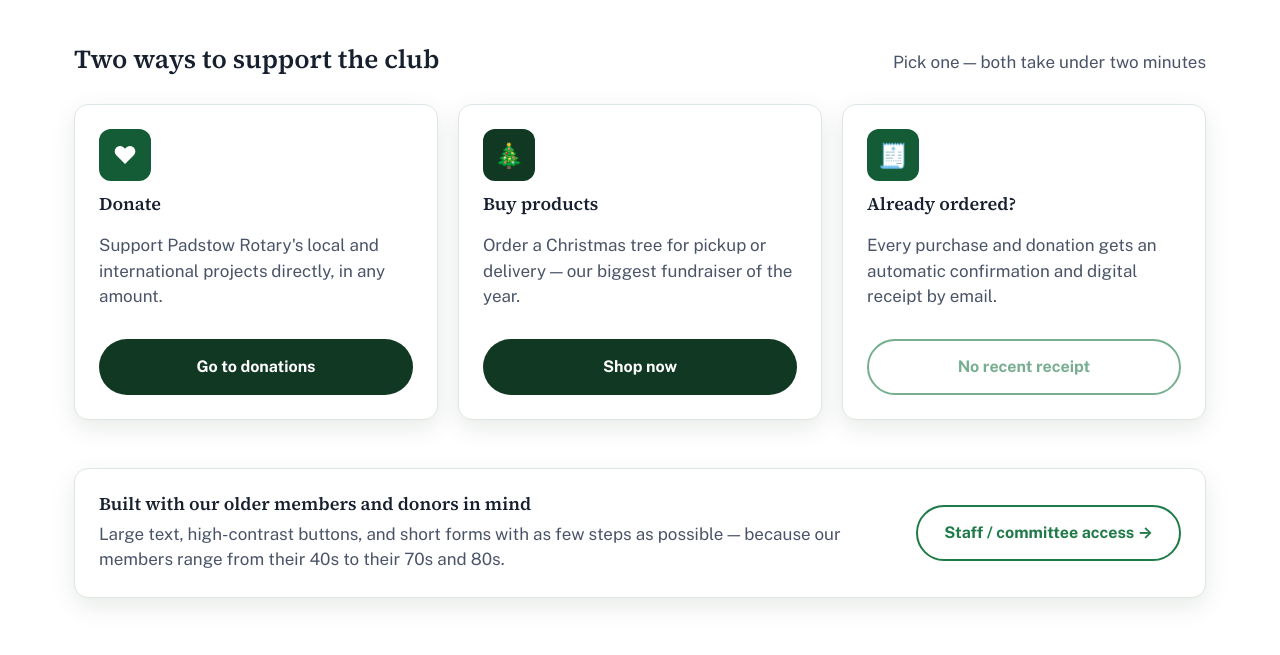
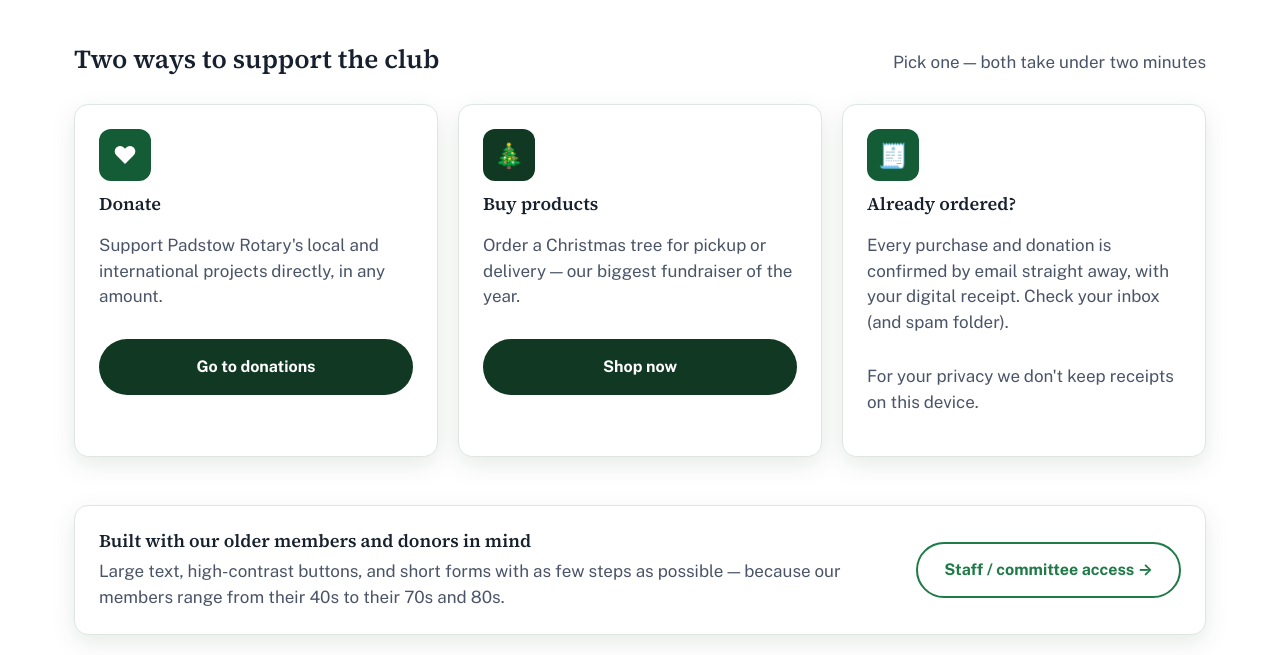
Before and after one commit to venommohit/rotary-club-online-sales-donation-platform, a Django app: template donations/templates/donations/home.html in a window 1280 px wide. Shown: the part 593-1248 px from the top of the page. Run offline with Django 5.2, Linux system fonts and the light colour scheme; the template is opened without the code that fills it, so the values that code supplies are empty.

Commit message:
Fix payment summary and stop keeping receipts on device

```diff
--- a/donations/templates/donations/home.html
+++ b/donations/templates/donations/home.html
@@ -44,12 +44,9 @@
       <div class="card path-card">
         <div class="icon" aria-hidden="true">🧾</div>
         <h3>Already ordered?</h3>
-        <p class="muted">Every purchase and donation gets an automatic confirmation and digital receipt by email.</p>
-        {% if last_reference %}
-          <a class="btn btn-outline btn-block" href="{% url 'confirmation' %}?ref={{ last_reference }}">View your last receipt</a>
-        {% else %}
-          <span class="btn btn-outline btn-block" style="opacity:.6;pointer-events:none;">No recent receipt</span>
-        {% endif %}
+              <p class="muted">Every purchase and donation is confirmed by email straight away, with your digital receipt. Check your
+                inbox (and spam folder).</p>
+              <p class="muted">For your privacy we don't keep receipts on this device.</p>
       </div>
     </div>
   </section>
```
Also changed, not shown: donations/views.py (+6 -2 lines).
